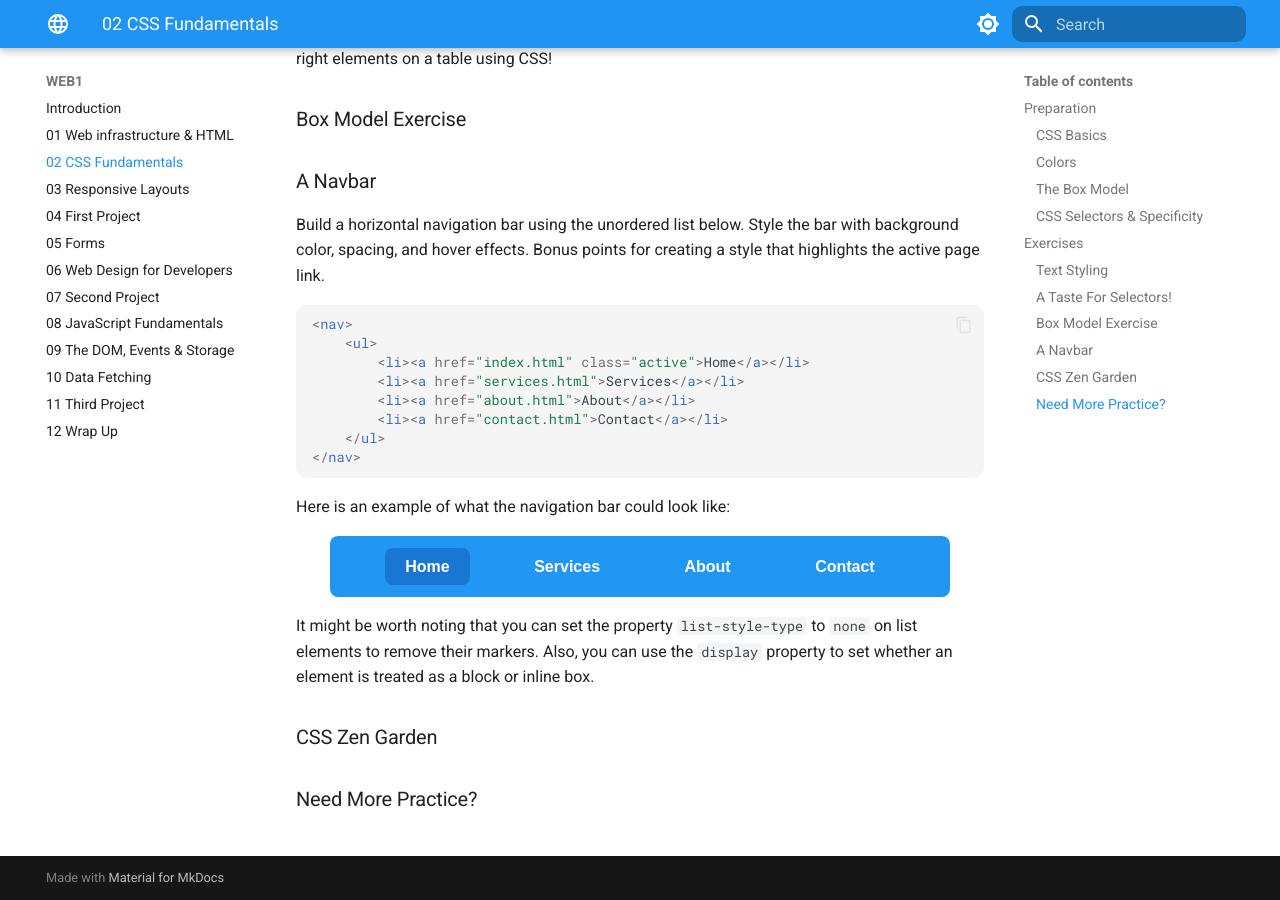
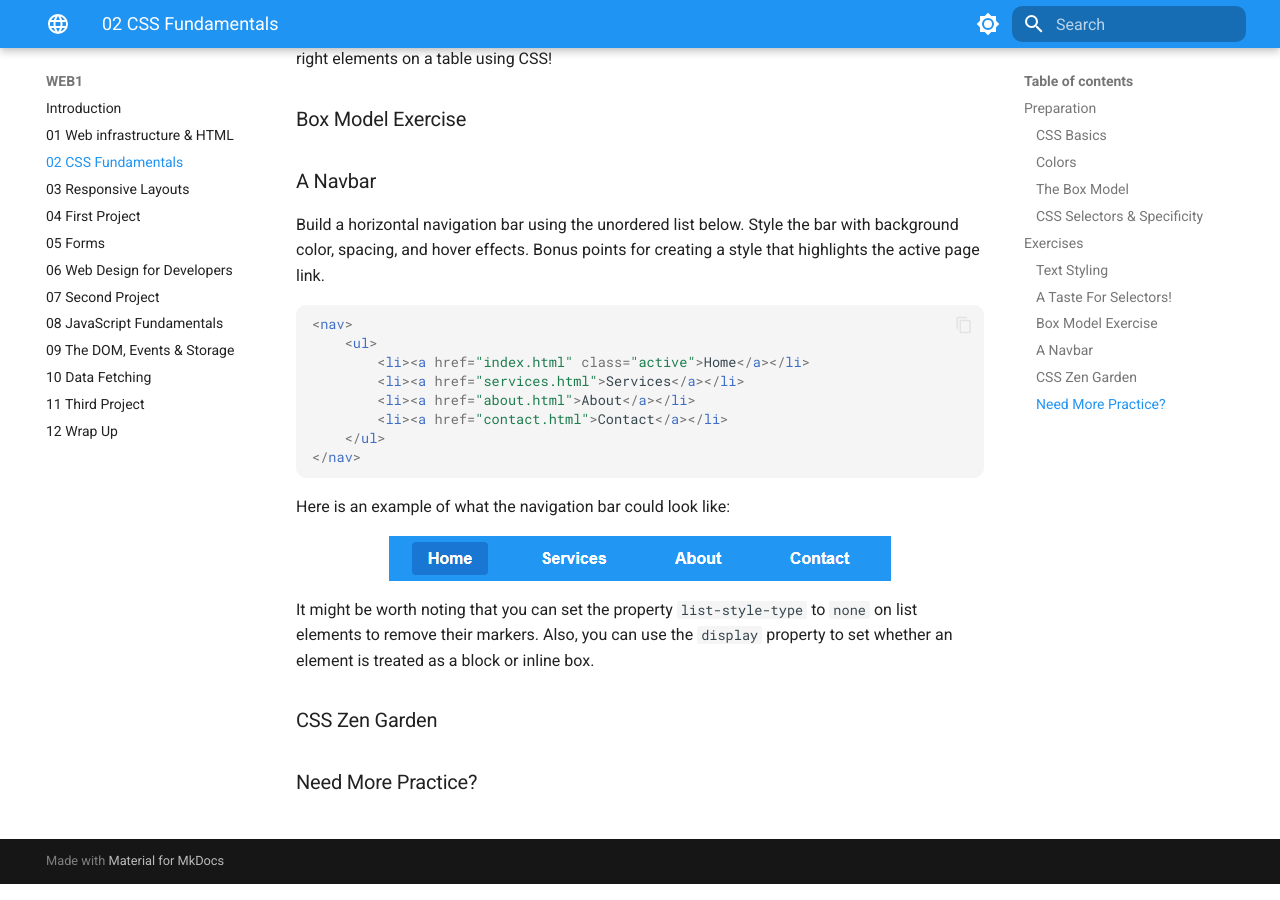
Before and after one commit to KasperKnop/WEB1, an MkDocs documentation site: the page built from docs/02-css-fundamentals.md, in a window 1280 px wide and 900 px high, scrolled down 3002 px. Built offline with MkDocs 1.6.1 and Material for MkDocs 9.7.7, drawn with Linux system fonts in a browser that asks for light colours; emoji names are drawn with the system emoji font; comment, search, counter and statistics services are not loaded.

Commit message:
Update 02-css-fundamentals.md

```diff
--- a/docs/02-css-fundamentals.md
+++ b/docs/02-css-fundamentals.md
@@ -75,14 +75,7 @@ Build a horizontal navigation bar using the unordered list below. Style the bar
 
 Here is an example of what the navigation bar could look like:
 
-<nav id="exercise">
-    <ul>
-        <li><a href="https://kasperknop.github.io/WEB1/02-css-fundamentals/#a-navbar" class="active">Home</a></li>
-        <li><a href="https://kasperknop.github.io/WEB1/02-css-fundamentals/#a-navbar">Services</a></li>
-        <li><a href="https://kasperknop.github.io/WEB1/02-css-fundamentals/#a-navbar">About</a></li>
-        <li><a href="https://kasperknop.github.io/WEB1/02-css-fundamentals/#a-navbar">Contact</a></li>
-    </ul>
-</nav>
+<img style="display: block; margin: auto;" src="https://github.com/KasperKnop/WEB1/blob/main/resources/navbar.png?raw=true">
 
 It might be worth noting that you can set the property `list-style-type` to `none` on list elements to remove their markers. Also, you can use the `display` property to set whether an element is treated as a block or inline box.
 
```
